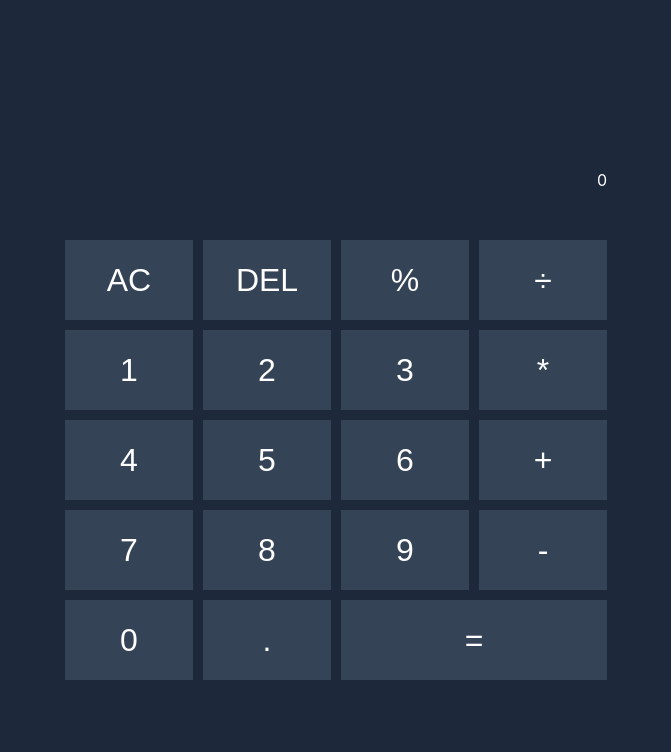
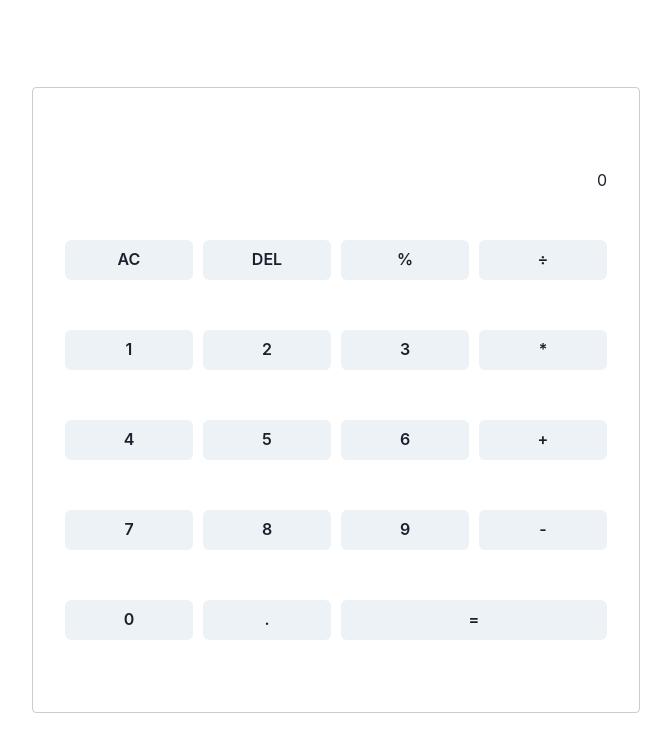
Before and after one commit to Kyle-Shal/react-vite-calculator, a React (Vite) app: page / in a window 1280 px wide. Shown: the top 752 px of the page, without its empty margins (304-975 px from the left). Built offline with nearby package versions, Linux system fonts and the light colour scheme.

Commit message:
add chakra-ui styling

```diff
--- a/package.json
+++ b/package.json
@@ -8,6 +8,10 @@
     "preview": "vite preview"
   },
   "dependencies": {
+    "@chakra-ui/react": "^2.2.1",
+    "@emotion/react": "^11.9.3",
+    "@emotion/styled": "^11.9.3",
+    "framer-motion": "^6.3.16",
     "react": "^18.0.0",
     "react-dom": "^18.0.0"
   },
--- a/src/App.css
+++ b/src/App.css
@@ -1,14 +1,14 @@
+html, body {
+  height: 100%;
+}
+
 body{
+  display: flex;
+  align-items: center;
+  justify-content: center;
   margin: 0;
   background: #1d293a;
   color: white;
-}
-
-#root{
-  position: absolute;
-  top: 50%;
-  left: 50%;
-  transform: translate(-50%,-50%);
 }
 
 .calculator-grid{
--- a/src/App.jsx
+++ b/src/App.jsx
@@ -3,6 +3,7 @@ import "./App.css";
 import reducer from "./reducer/reducer";
 import OperationButton from "./components/OperationButton";
 import DigitButton from "./components/DigitButton";
+import { Box, Button, ChakraProvider } from "@chakra-ui/react";
 
 export const ACTIONS = {
   ADD_DIGIT: "add_digit",
@@ -56,6 +57,8 @@ function App() {
   );
 
   return (
+    <ChakraProvider>
+      <Box borderWidth={1} borderRadius={4} p={8} borderColor="rgba(0,0,0,0.2)">
         <div className="calculator-grid">
           <div className="output">
             <div className="previous-operand">
@@ -66,10 +69,12 @@ function App() {
             </div>
           </div>
           <div className="buttons">
-        <button onClick={() => dispatch({ type: ACTIONS.CLEAR })}>AC</button>
-        <button onClick={() => dispatch({ type: ACTIONS.DELETE_DIGIT })}>
+            <Button onClick={() => dispatch({ type: ACTIONS.CLEAR })}>
+              AC
+            </Button>
+            <Button onClick={() => dispatch({ type: ACTIONS.DELETE_DIGIT })}>
               DEL
-        </button>
+            </Button>
             <OperationButton operation="%" dispatch={dispatch} />
             <OperationButton operation="÷" dispatch={dispatch} />
             <DigitButton digit="1" dispatch={dispatch} />
@@ -86,14 +91,16 @@ function App() {
             <OperationButton operation="-" dispatch={dispatch} />
             <DigitButton digit="0" dispatch={dispatch} />
             <DigitButton digit="." dispatch={dispatch} />
-        <button
+            <Button
               className="span-two"
               onClick={() => dispatch({ type: ACTIONS.EVALUATE })}
             >
               =
-        </button>
+            </Button>
           </div>
         </div>
+      </Box>
+    </ChakraProvider>
   );
 }
 
--- a/src/components/DigitButton.jsx
+++ b/src/components/DigitButton.jsx
@@ -1,11 +1,12 @@
 import { ACTIONS } from "../App.jsx";
+import { Button, ChakraProvider } from "@chakra-ui/react";
 
 export default function DigitButton({ dispatch, digit }) {
   return (
-    <button
+    <Button
       onClick={() => dispatch({ type: ACTIONS.ADD_DIGIT, payload: { digit } })}
     >
       {digit}
-    </button>
+    </Button>
   );
 }
--- a/src/components/OperationButton.jsx
+++ b/src/components/OperationButton.jsx
@@ -1,13 +1,14 @@
 import { ACTIONS } from "../App.jsx";
+import { Button } from "@chakra-ui/react";
 
 export default function DigitButton({ dispatch, operation }) {
   return (
-    <button
+    <Button
       onClick={() =>
         dispatch({ type: ACTIONS.CHOOSE_OPERATION, payload: { operation } })
       }
     >
       {operation}
-    </button>
+    </Button>
   );
 }
```
Also changed, not shown: 1 other file (tests, documents, lock files or other folders). Lines whose indentation alone changed are shown as unchanged.
